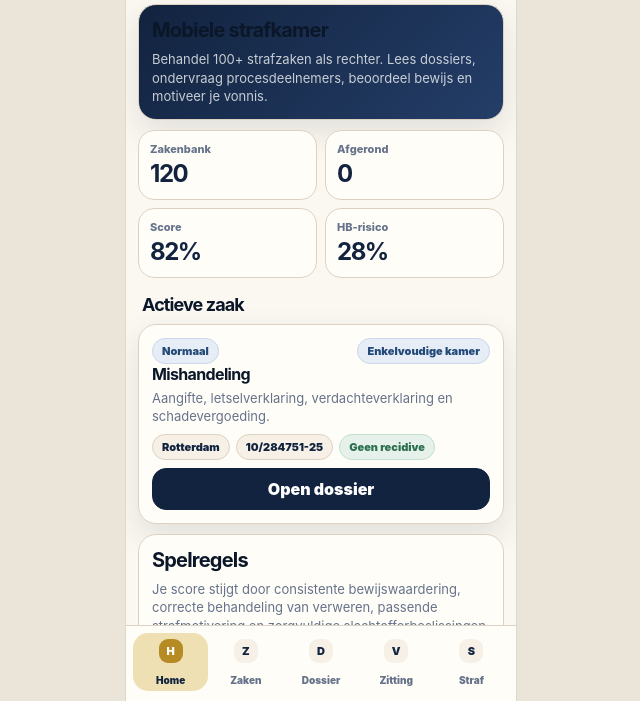
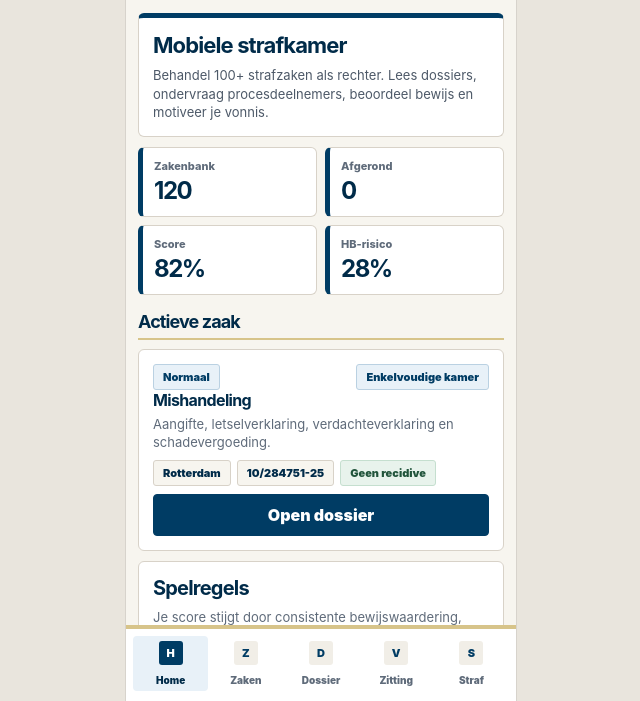
Before and after one commit to Tom-1-010/rechtspraak-sim, a website: page docs/index.html in a window 1280 px wide. Shown: the part 99-800 px from the top of the page, without its empty margins (319-959 px from the left). Drawn offline with Linux system fonts and the light colour scheme.

Commit message:
Load Rechtspraak inspired theme stylesheet

```diff
--- a/docs/index.html
+++ b/docs/index.html
@@ -5,6 +5,7 @@
   <meta name="viewport" content="width=device-width, initial-scale=1.0, viewport-fit=cover" />
   <title>Rechtbank Simulator NL</title>
   <link rel="stylesheet" href="assets/styles.css" />
+  <link rel="stylesheet" href="assets/rechtspraak-theme.css" />
   <link rel="stylesheet" href="assets/mobile-fix.css" />
 </head>
 <body>
```
